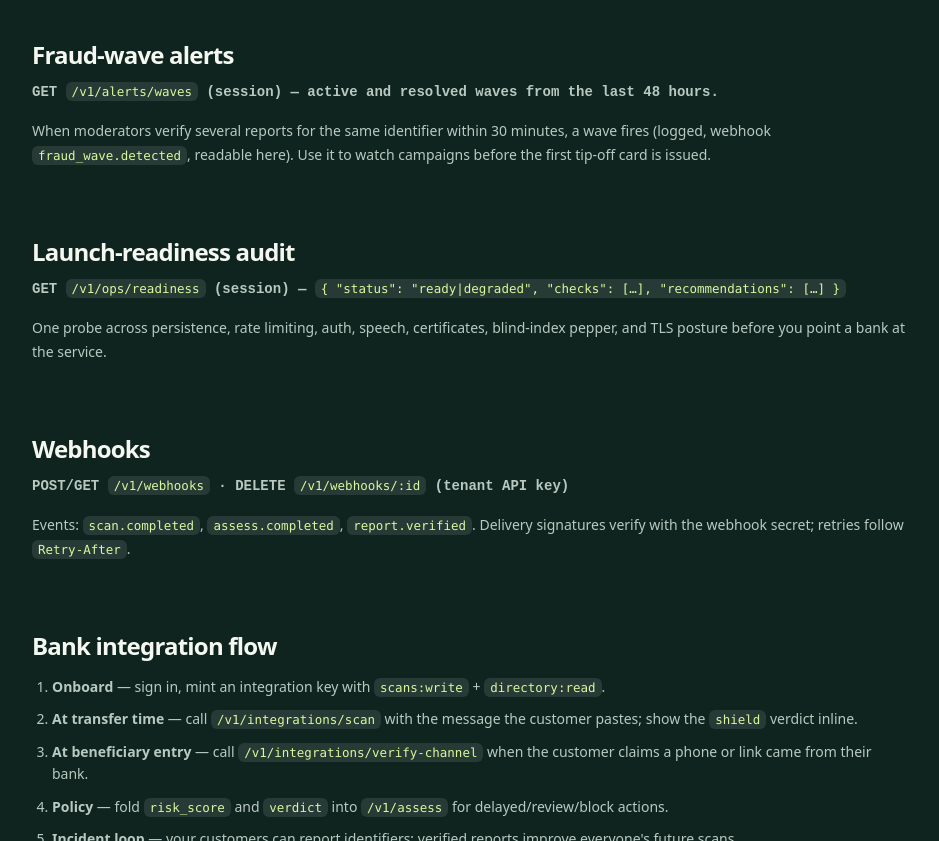
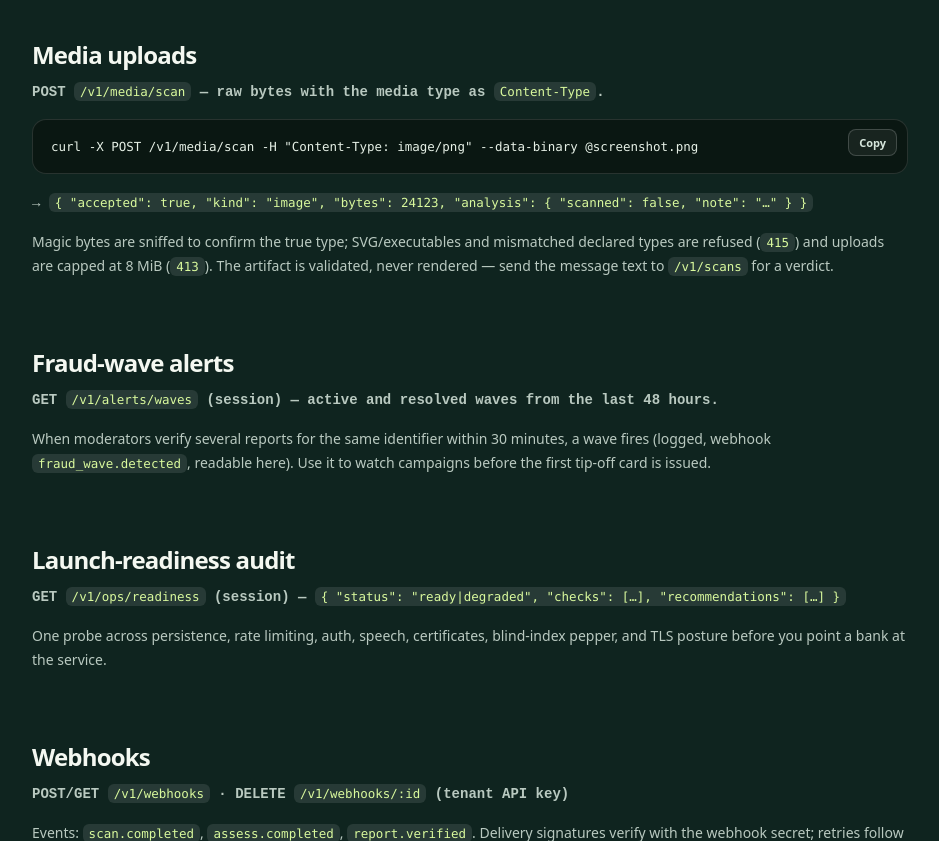
Before and after one commit to opeblow/shield, a browser extension: page apps/web/public/docs.html in a window 1280 px wide. Shown: the part 4693-5534 px from the top of the page, without its empty margins (324-1263 px from the left). Drawn offline with Linux system fonts and the light colour scheme.

Commit message:
Document media uploads in the API reference

```diff
--- a/apps/web/public/docs.html
+++ b/apps/web/public/docs.html
@@ -182,6 +182,14 @@ const result = await response.json();
           <p class="endpoint">→ <code>{ "count": 2, "results": [ { "verdict": "likely_scam", "risk_score": 58, "shield": { … } }, … ] }</code></p>
         </section>
 
+        <section id="media">
+          <h2>Media uploads</h2>
+          <p class="endpoint">POST <code>/v1/media/scan</code> — raw bytes with the media type as <code>Content-Type</code>.</p>
+          <pre class="code"><code>curl -X POST /v1/media/scan -H "Content-Type: image/png" --data-binary @screenshot.png</code><button data-copy>Copy</button></pre>
+          <p class="endpoint">→ <code>{ "accepted": true, "kind": "image", "bytes": 24123, "analysis": { "scanned": false, "note": "…" } }</code></p>
+          <p>Magic bytes are sniffed to confirm the true type; SVG/executables and mismatched declared types are refused (<code>415</code>) and uploads are capped at 8&nbsp;MiB (<code>413</code>). The artifact is validated, never rendered — send the message text to <code>/v1/scans</code> for a verdict.</p>
+        </section>
+
         <section id="waves">
           <h2>Fraud-wave alerts</h2>
           <p class="endpoint">GET <code>/v1/alerts/waves</code> (session) — active and resolved waves from the last 48 hours.</p>
```
